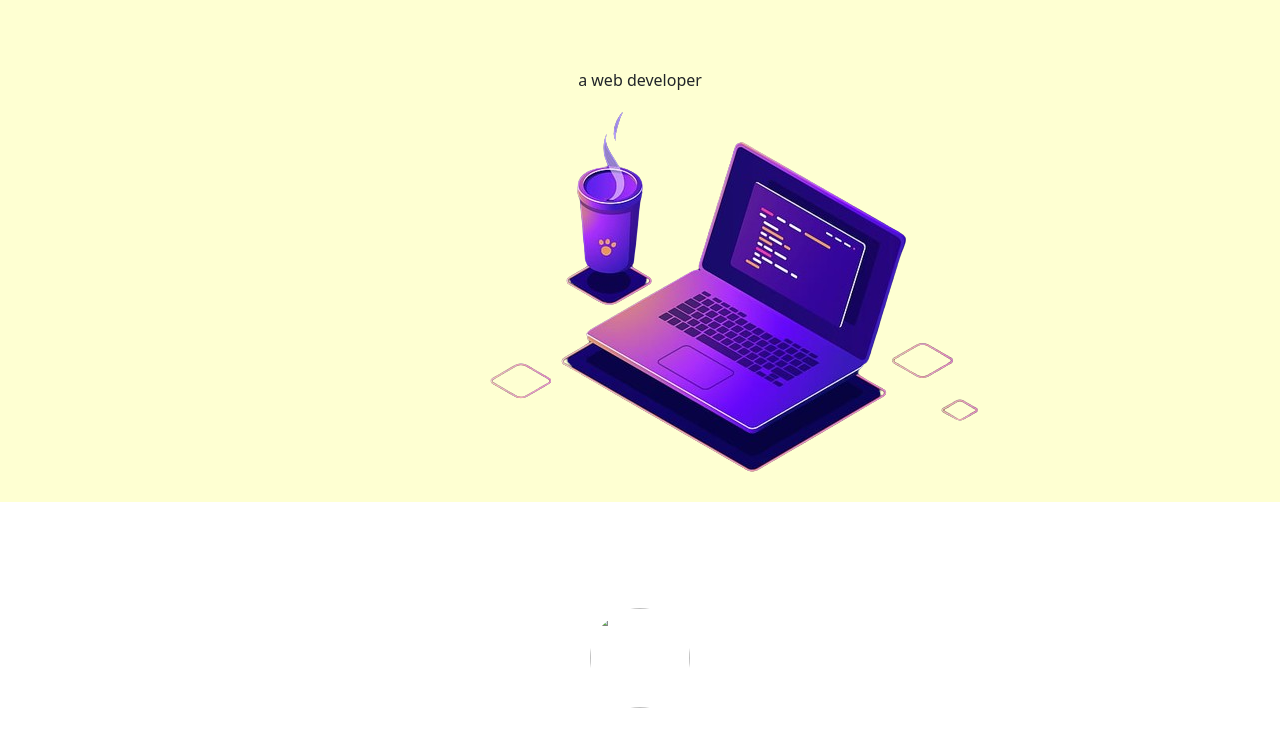
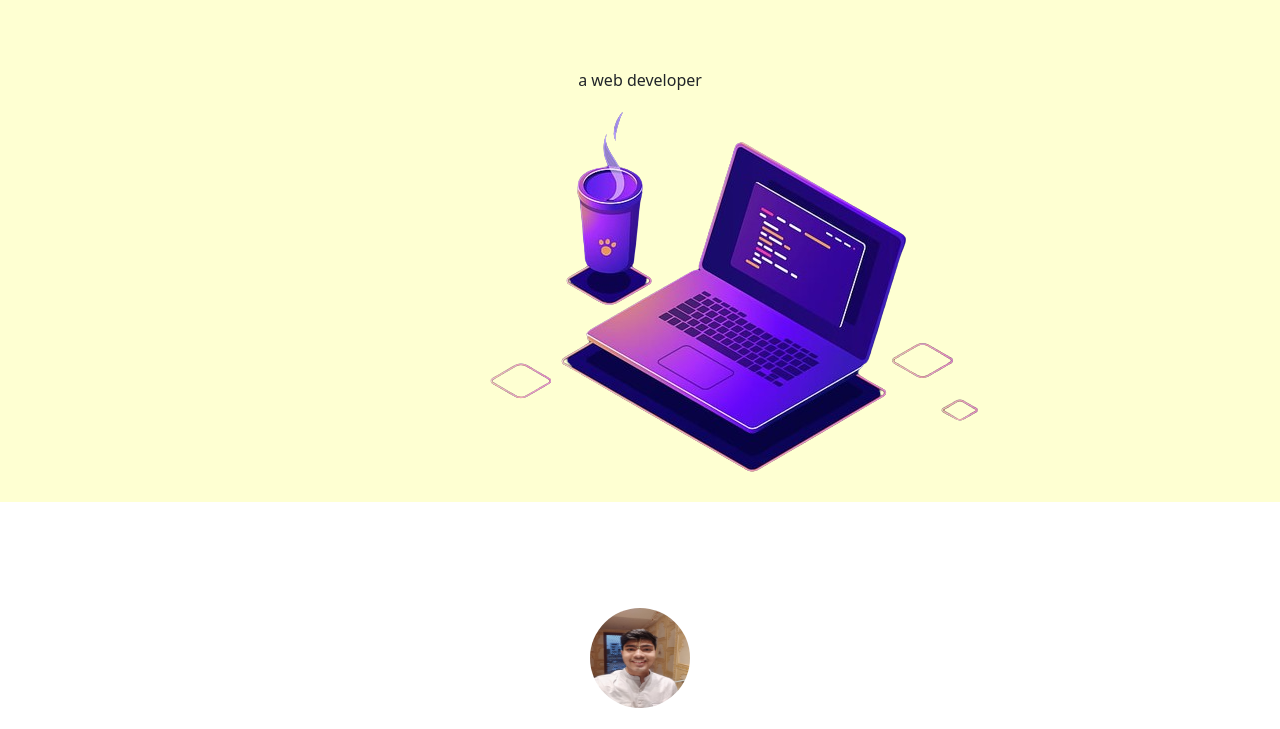
Before and after one commit to PareshSonnekar/My-profile, a plain HTML site: page index.html in a window 1280 px wide. Shown: the part 198-927 px from the top of the page. Drawn offline with nearby package versions, Linux system fonts and the light colour scheme; the site is published under a folder, as on GitHub Pages, so addresses that start at the root find nothing; a web font is replaced by a local one.

Commit message:
Update index.html

```diff
--- a/index.html
+++ b/index.html
@@ -27,7 +27,7 @@
         </div>
     <div class="top-container">
         <div class="px-4 py-5 my-5 text-center">
-            <img class="d-block mx-auto mb-4 my-img" src="/Images/my image.jpg" alt="" width="100" height="100">
+            <img class="d-block mx-auto mb-4 my-img" src="Images/my image.jpg" alt="" width="100" height="100">
             <h3 class="display-5 fw-bold ">Hello Guys ...</h3>
             <div class="col-lg-6 mx-auto">
               <p class="lead mb-4">  I am a web developer currently i have learned the HTML and CSS
```
